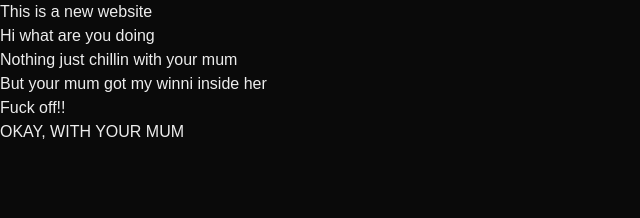
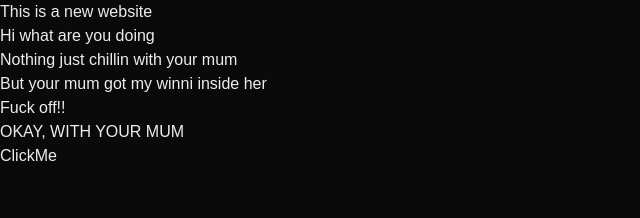
Before and after one commit to AKSaryansh/crawl-check, a Next.js app: page / in a window 1280 px wide. Shown: the top 218 px of the page, without its empty margins (0-640 px from the left). Built offline with nearby package versions, Linux system fonts and the light colour scheme.

Commit message:
button added

```diff
--- a/app/page.tsx
+++ b/app/page.tsx
@@ -1,12 +1,15 @@
 export default function Home(){
   return (
     <>
+    <div className="item">
     <h1>This is a new website</h1>
     <h2>Hi what are you doing</h2>
     <h3>Nothing just chillin with your mum</h3>
     <h4>But your mum got my winni inside her</h4>
     <h5>Fuck off!!</h5>
     <h6>OKAY, WITH YOUR MUM</h6>
+    <button>ClickMe</button>
+    </div>
     </>
   )
 }
```
